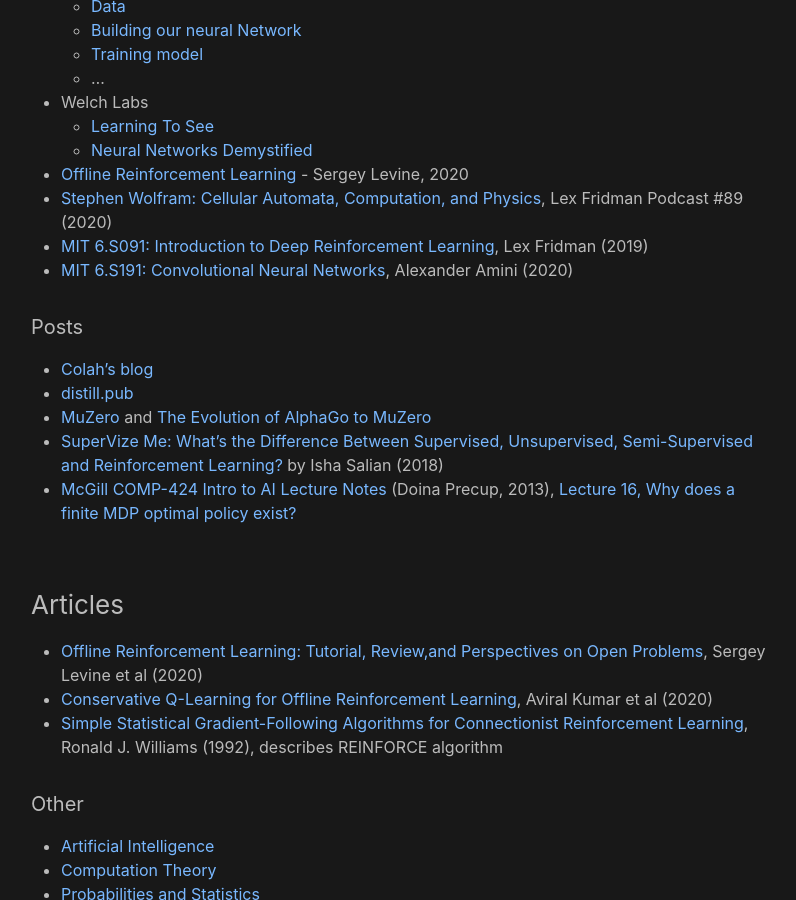
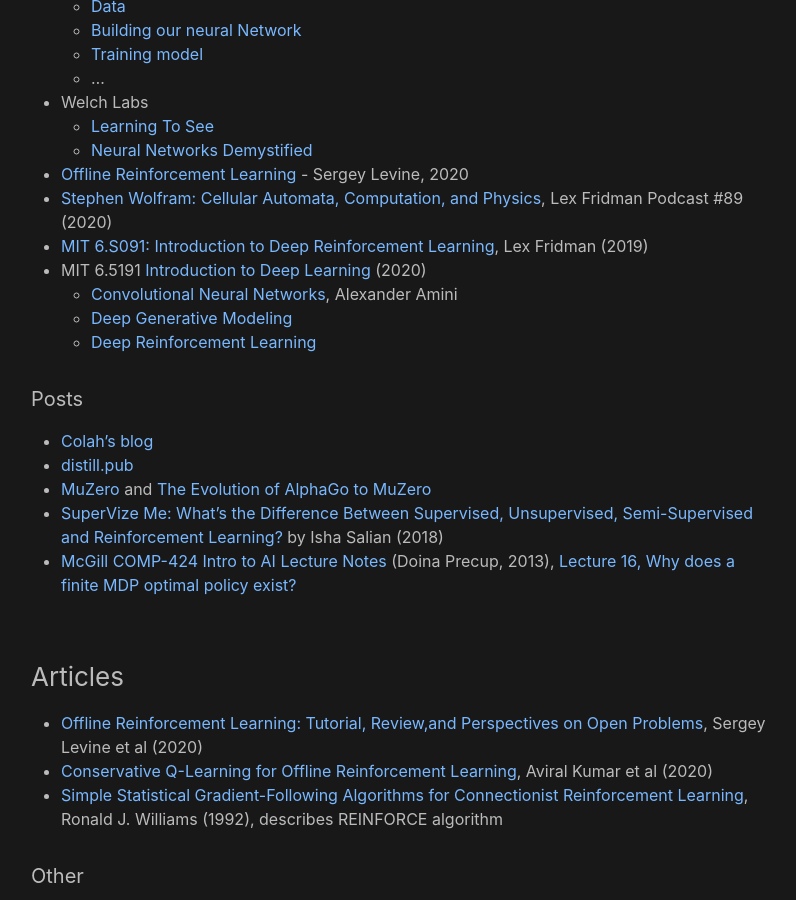
Before and after one commit to analytiq-hub/sigagent.github.io, a Jekyll site: the page built from machine_learning.md, in a window 1280 px wide and 900 px high, scrolled down 656 px. Shown: the whole window, without its empty margins (239-1035 px from the left). Built offline with Jekyll 4.4.1, drawn with Linux system fonts in a browser that asks for light colours.

Commit message:
*** empty log message ***

```diff
--- a/machine_learning.md
+++ b/machine_learning.md
@@ -29,7 +29,10 @@ title: Machine Learning
 * [Offline Reinforcement Learning](https://www.youtube.com/watch?v=IUAePhU0E7Y) - Sergey Levine, 2020
 * [Stephen Wolfram: Cellular Automata, Computation, and Physics](https://www.youtube.com/watch?v=ez773teNFYA&t=2539s), Lex Fridman Podcast #89 (2020)
 * [MIT 6.S091: Introduction to Deep Reinforcement Learning](https://www.youtube.com/watch?v=zR11FLZ-O9M&t=2130s), Lex Fridman (2019)
-* [MIT 6.S191: Convolutional Neural Networks](https://www.youtube.com/watch?v=iaSUYvmCekI), Alexander Amini (2020)
+* MIT 6.5191 [Introduction to Deep Learning](https://www.youtube.com/watch?v=njKP3FqW3Sk&list=PLtBw6njQRU-rwp5__7C0oIVt26ZgjG9NI) (2020)
+  * [Convolutional Neural Networks](https://www.youtube.com/watch?v=iaSUYvmCekI), Alexander Amini
+  * [Deep Generative Modeling](https://www.youtube.com/watch?v=rZufA635dq4&list=PLtBw6njQRU-rwp5__7C0oIVt26ZgjG9NI&index=4)
+  * [Deep Reinforcement Learning](https://www.youtube.com/watch?v=i6Mi2_QM3rA)
 
 #### Posts
 * [Colah's blog](http://colah.github.io/)
```
